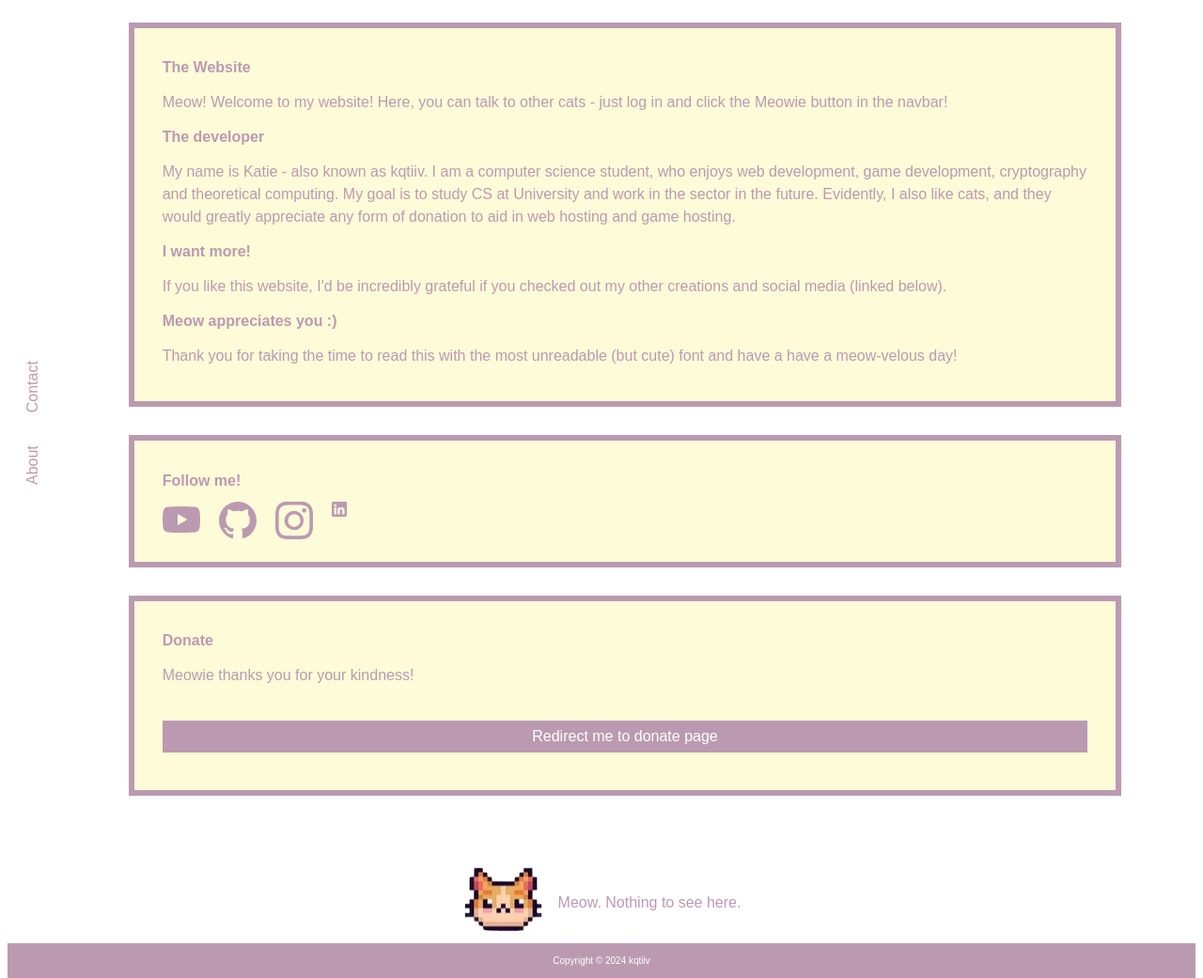
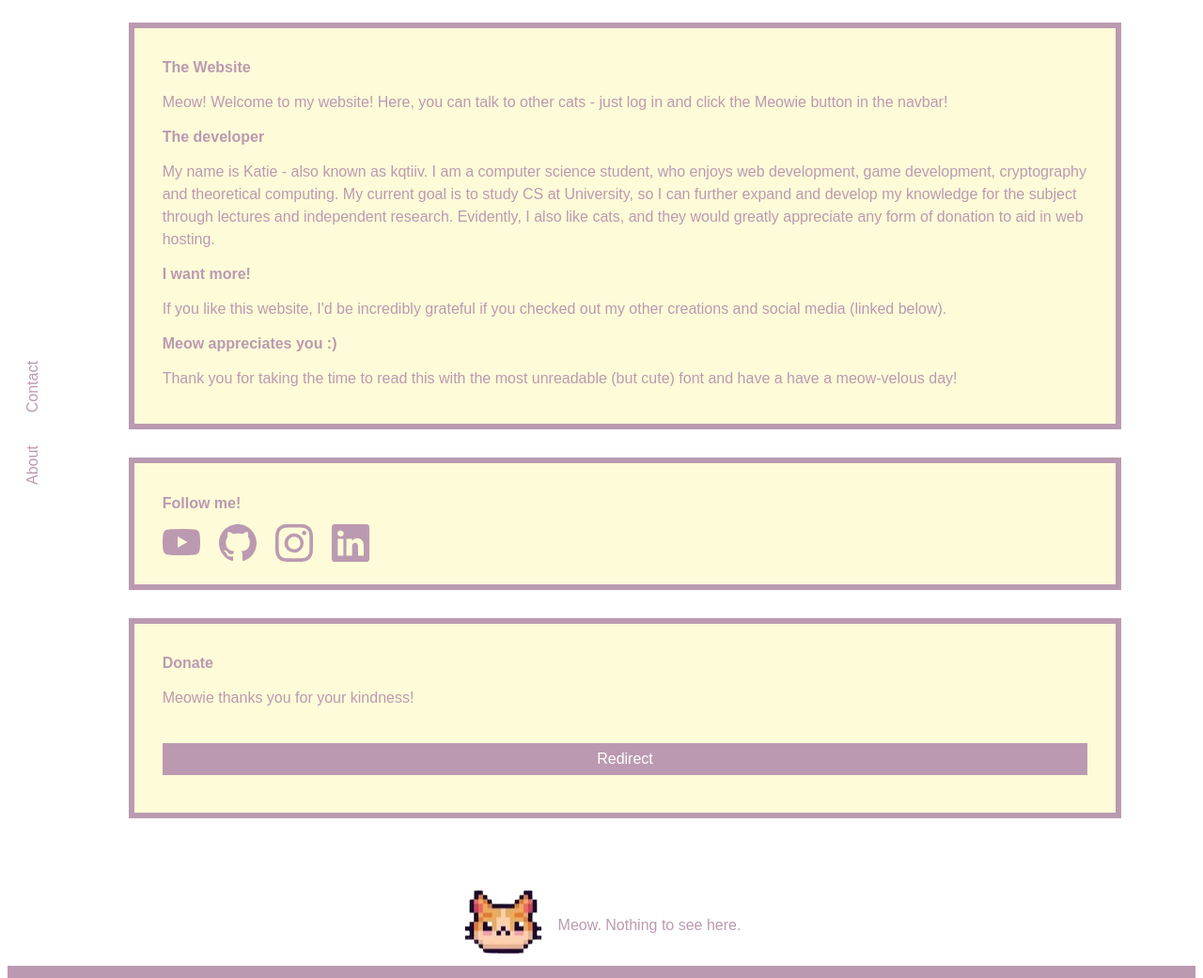
Before and after one commit to kqtiiv/Meowie, a PHP site: page /about.php in a window 1280 px wide. Shown: the part 234-1275 px from the top of the page at 94% size. Run offline with PHP 8.4, Linux system fonts and the light colour scheme; some web fonts are replaced.

Commit message:
Fix redirect button

```diff
--- a/about.php
+++ b/about.php
@@ -57,8 +57,9 @@
             <h2>The developer</h2>
             <p>
               My name is Katie - also known as kqtiiv. I am a computer science student, who enjoys web development, game development,
-              cryptography and theoretical computing. My goal is to study CS at University and work in the sector in the future.
-              Evidently, I also like cats, and they would greatly appreciate any form of donation to aid in web hosting and game hosting.
+              cryptography and theoretical computing. My current goal is to study CS at University, so I can further expand and develop
+              my knowledge for the subject through lectures and independent research.
+              Evidently, I also like cats, and they would greatly appreciate any form of donation to aid in web hosting.
             </p>
             <h2>I want more!</h2>
             <p>
@@ -88,7 +89,7 @@
                 </svg>
               </a>
               <a href="www.linkedin.com/in/kqtiiv">
-                <svg xmlns="http://www.w3.org/2000/svg" width="16" height="16" fill="currentColor" class="bi bi-linkedin" viewBox="0 0 16 16">
+                <svg xmlns="http://www.w3.org/2000/svg" width="40" height="40" fill="currentColor" class="bi bi-linkedin" viewBox="0 0 16 16">
                   <path d="M0 1.146C0 .513.526 0 1.175 0h13.65C15.474 0 16 .513 16 1.146v13.708c0 .633-.526 1.146-1.175 1.146H1.175C.526 16 0 15.487 0 14.854zm4.943 12.248V6.169H2.542v7.225zm-1.2-8.212c.837 0 1.358-.554 1.358-1.248-.015-.709-.52-1.248-1.342-1.248S2.4 3.226 2.4 3.934c0 .694.521 1.248 1.327 1.248zm4.908 8.212V9.359c0-.216.016-.432.08-.586.173-.431.568-.878 1.232-.878.869 0 1.216.662 1.216 1.634v3.865h2.401V9.25c0-2.22-1.184-3.252-2.764-3.252-1.274 0-1.845.7-2.165 1.193v.025h-.016l.016-.025V6.169h-2.4c.03.678 0 7.225 0 7.225z"/>
                 </svg>
               </a>
@@ -98,7 +99,7 @@
             <h2>Donate</h2>
             <p>Meowie thanks you for your kindness!</p>
             <form action="https://buymeacoffee.com/kqtiiv" >
-                <input class="btn" type="submit" value="Redirect me to donate page" />
+                <input class="btn" type="submit" value="Redirect" />
             </form>
        </div>
       </div>
```
